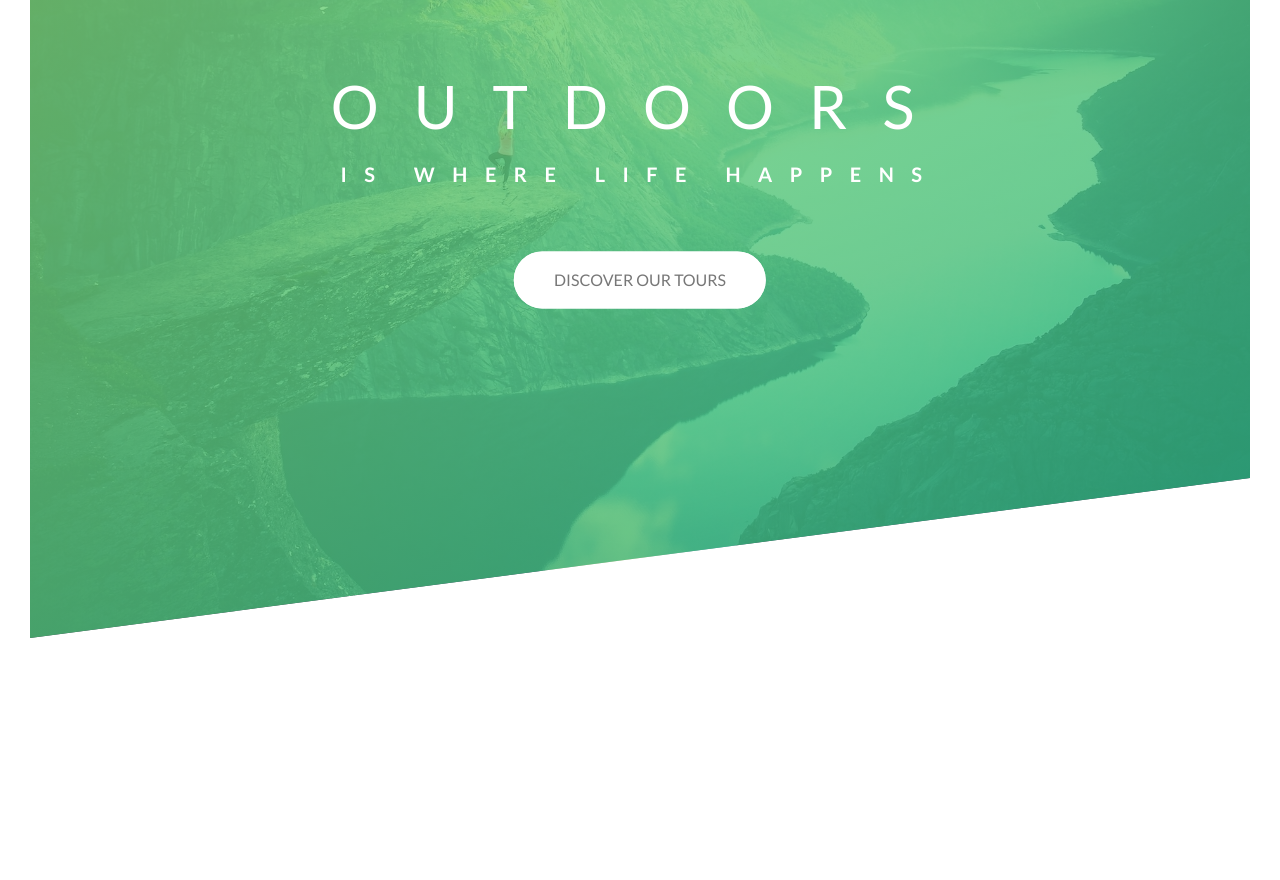
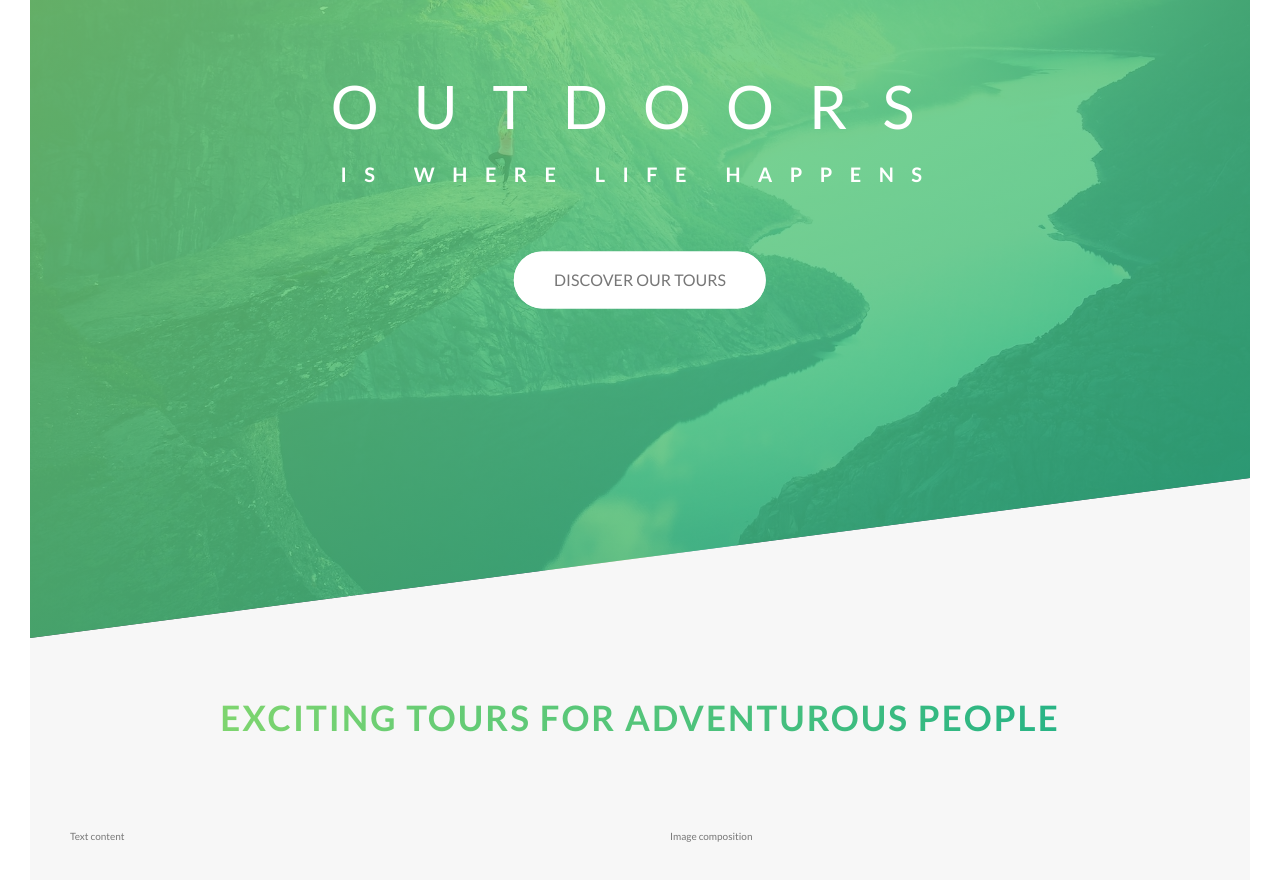
Before and after one commit to gkalarus/Natours, a website: page index.html in a window 1280 px wide. Shown: the part 152-1032 px from the top of the page. Before the commit the page ends 820 px from the top, so only its background shows below. Drawn offline with Linux system fonts and the light colour scheme.

Commit message:
Building the about section - p1

```diff
--- a/index.html
+++ b/index.html
@@ -25,7 +25,27 @@
             </div>
         </header>
 
-        <!--
+        <main>
+           <section class="section-about">
+               <div class="u-center-text u-margin-bottom-8">
+                  <h2 class="heading-secondary">
+                    Exciting tours for adventurous people
+                  </h2>
+               </div>
+
+               <div class="row">
+                  <div class="col-1-of-2">
+                      Text content
+                  </div>
+                  <div class="col-1-of-2">
+                      Image composition
+                  </div>
+              </div>
+
+           </section>
+        </main>
+
+<!--
         <section class="grid-test">
             <div class="row">
                 <div class="col-1-of-2">
@@ -93,10 +113,29 @@
                 </div>
             </div>
 
+            <div class="row">
+                <div class="col-1-of-7">
+                    Col 1 of 7
+                </div>
+                <div class="col-1-of-7">
+                    Col 1 of 7
+                </div>
+                <div class="col-1-of-7">
+                    Col 1 of 7
+                </div>
+                <div class="col-4-of-7">
+                    Col 4 of 7
+                </div>
+            </div>
 
-
-
-
+            <div class="row">
+                <div class="col-1-of-8">
+                    Col 1 of 8
+                </div>
+                <div class="col-7-of-8">
+                    Col 7 of 8
+                </div>
+            </div>
         </section>
          -->
 
--- a/sass/abstracts/_variables.scss
+++ b/sass/abstracts/_variables.scss
@@ -2,6 +2,8 @@
 $color-primary: #55c57a;
 $color-primary-light: #7ed56f;
 $color-primary-dark: #28b485;
+
+$color-grey-light-1: #f7f7f7;
 
 $color-grey-dark: #777;
 $color-white: #fff;
--- a/sass/base/_typography.scss
+++ b/sass/base/_typography.scss
@@ -38,3 +38,22 @@ body {
         animation: moveInRight 1s ease-out;
     }
 }
+
+.heading-secondary {
+    font-size: 3.5rem;
+    text-transform: uppercase;
+    font-weight: 700;
+    display: inline-block;
+    background-image: linear-gradient(to right, $color-primary-light, $color-primary-dark);
+    -webkit-background-clip: text;
+    color: transparent;
+    letter-spacing: .2rem;
+    transition: all .2s;
+
+
+
+    &:hover {
+        transform:skewY(2deg) skewX(15deg) scale(1.1);
+        text-shadow: .5rem 1rem 2rem rgba($color-black, .2);
+    }
+}
--- a/sass/base/_utilities.scss
+++ b/sass/base/_utilities.scss
@@ -0,0 +1,7 @@
+.u-center-text {
+  text-align: center;
+}
+
+.u-margin-bottom-8 {
+  margin-bottom: 8rem;
+}
--- a/sass/layout/_grid.scss
+++ b/sass/layout/_grid.scss
@@ -1,6 +1,5 @@
 .row {
     max-width: $grid-width;
-    background-color: #eee;
     margin: 0 auto;
 
     &:not(:last-child) {
@@ -10,9 +9,7 @@
     @include clearfix;
 
     [class^="col-"] {
-        background-color: orangered;
         float: left;
-
         &:not(:last-child) {
             margin-right: $gutter-horizontal;
         }
@@ -44,7 +41,21 @@
         width: calc(3 * ((100% - 3 * #{$gutter-horizontal}) / 4) + 2 * #{$gutter-horizontal});
     }
 
+    .col-1-of-7 {
+        width: calc((100% - 6 * #{$gutter-horizontal}) / 7);
+    }
 
+    .col-4-of-7 {
+        width: calc(4 * ((100% - 6 * #{$gutter-horizontal}) / 7) + 3 * #{$gutter-horizontal});
+    }
+
+    .col-1-of-8 {
+        width: calc((100% - 7 * #{$gutter-horizontal}) / 8)
+    }
+
+    .col-7-of-8 {
+        width: calc( 7 * ((100% - 7 * #{$gutter-horizontal}) / 8) + 6 * #{$gutter-horizontal})
+    }
 
 
 }
--- a/sass/pages/_home.scss
+++ b/sass/pages/_home.scss
@@ -0,0 +1,5 @@
+.section-about {
+  background-color: $color-grey-light-1;
+  padding: 25rem 0;
+  margin-top: -25vh;
+}
```
Also changed, not shown: css/style.css.
